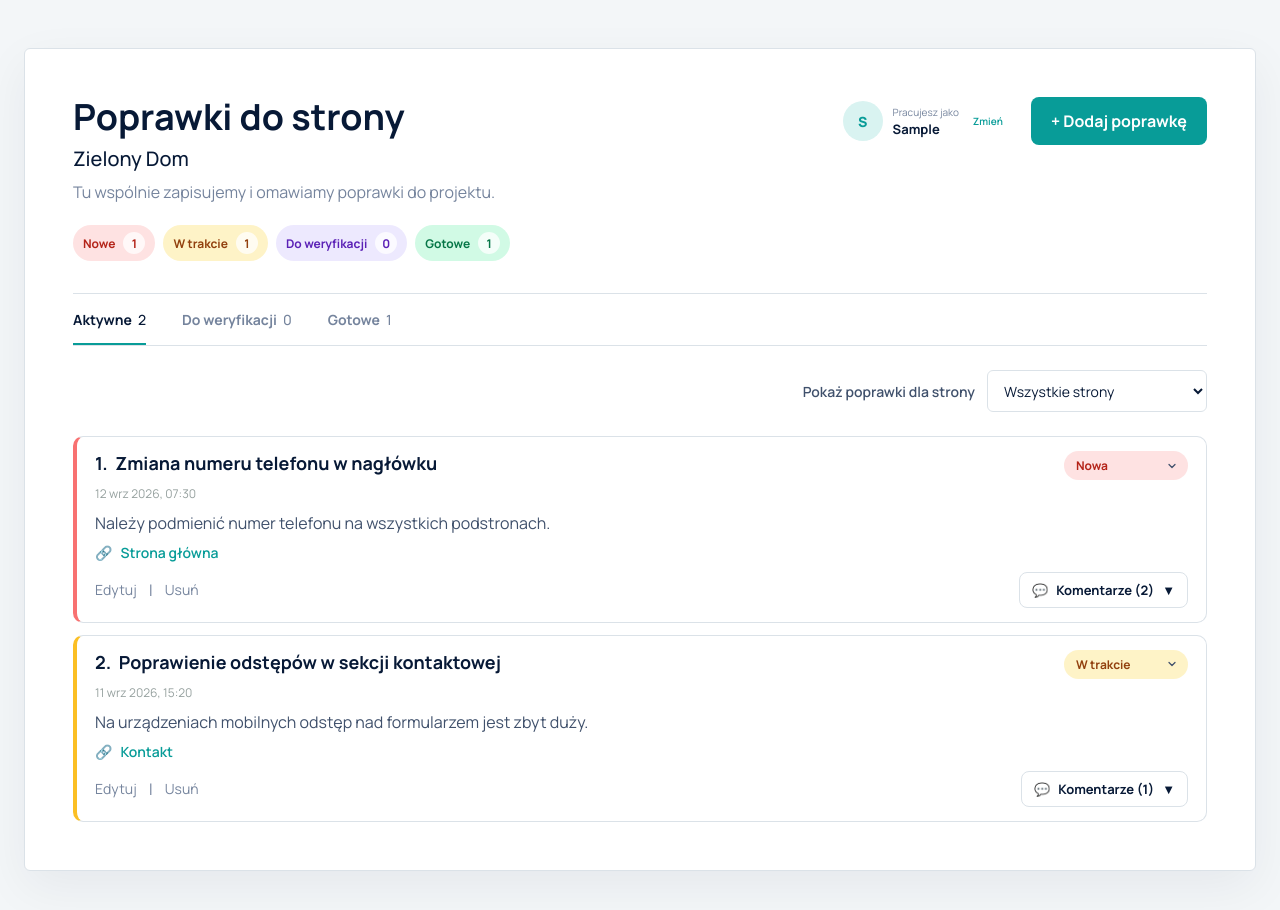
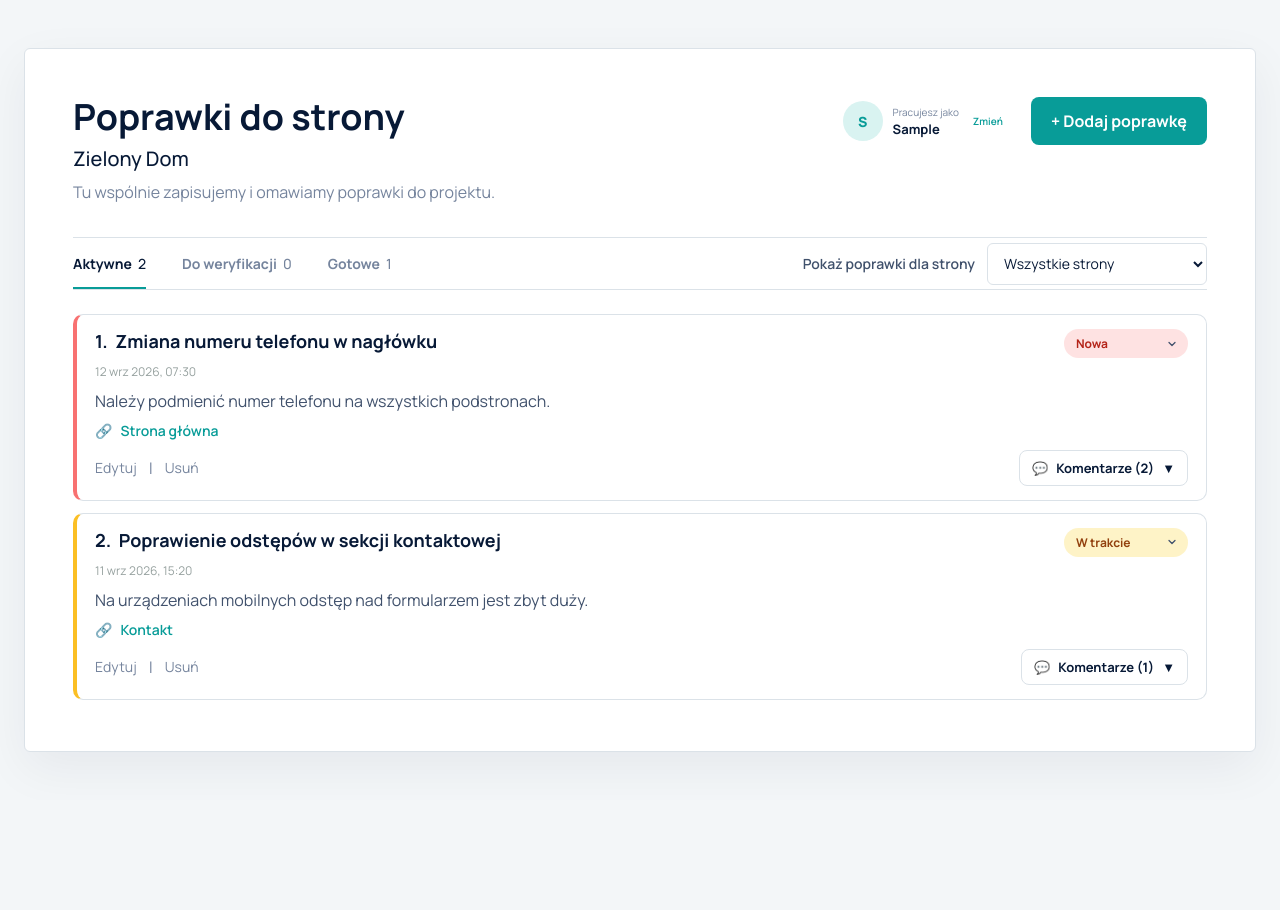
Before and after one commit to natalkakielbicka-coder/corrections-manager, a Vue app: page / in a window 1280 px wide. Both pictures are taken after typing "Sample" into the empty fields and a click on the button "Rozpocznij". Shown: the top 910 px of the page. After the commit the page ends 800 px from the top, so only its background shows below. Built offline with nearby package versions, Linux system fonts and the light colour scheme.

Commit message:
Clean up corrections dashboard layout

```diff
--- a/src/components/corrections/CorrectionsTabs.vue
+++ b/src/components/corrections/CorrectionsTabs.vue
@@ -54,7 +54,6 @@ const tabs = [
   width: 100%;
   gap: 36px;
   overflow-x: auto;
-  border-bottom: 1px solid var(--color-border);
   scrollbar-width: none;
 }
 
--- a/src/components/project/ProjectHeader.vue
+++ b/src/components/project/ProjectHeader.vue
@@ -1,9 +1,5 @@
 <script setup>
 defineProps({
-  statusCounts: {
-    type: Object,
-    required: true,
-  },
   currentUserName: {
     type: String,
     required: true,
@@ -23,28 +19,6 @@ defineEmits(['add-correction', 'change-user'])
       <p class="project-board__description">
         Tu wspólnie zapisujemy i omawiamy poprawki do projektu.
       </p>
-
-      <dl class="status-summary">
-        <div class="status-summary__item status-summary__item--new">
-          <dt>Nowe</dt>
-          <dd>{{ statusCounts.new }}</dd>
-        </div>
-
-        <div class="status-summary__item status-summary__item--progress">
-          <dt>W trakcie</dt>
-          <dd>{{ statusCounts.inProgress }}</dd>
-        </div>
-
-        <div class="status-summary__item status-summary__item--review">
-          <dt>Do weryfikacji</dt>
-          <dd>{{ statusCounts.review }}</dd>
-        </div>
-
-        <div class="status-summary__item status-summary__item--ready">
-          <dt>Gotowe</dt>
-          <dd>{{ statusCounts.ready }}</dd>
-        </div>
-      </dl>
     </div>
 
     <div class="project-board__actions">
@@ -117,58 +91,6 @@ h1 {
 
 .button:hover {
   background-color: var(--color-brand-hover);
-}
-
-.status-summary {
-  display: flex;
-  flex-wrap: wrap;
-  gap: 8px;
-  margin: 20px 0 0;
-}
-
-.status-summary__item {
-  display: flex;
-  align-items: center;
-  gap: 8px;
-  padding: 7px 10px;
-  border-radius: 999px;
-  font-size: 12px;
-  font-weight: 700;
-}
-
-.status-summary__item dt,
-.status-summary__item dd {
-  margin: 0;
-}
-
-.status-summary__item dd {
-  display: flex;
-  min-width: 22px;
-  height: 22px;
-  align-items: center;
-  justify-content: center;
-  border-radius: 50%;
-  background-color: rgba(255, 255, 255, 0.75);
-}
-
-.status-summary__item--new {
-  background-color: #fee2e2;
-  color: #b42318;
-}
-
-.status-summary__item--progress {
-  background-color: #fef3c7;
-  color: #92400e;
-}
-
-.status-summary__item--review {
-  background-color: #ede9fe;
-  color: #5b21b6;
-}
-
-.status-summary__item--ready {
-  background-color: #d1fae5;
-  color: #067647;
 }
 
 .project-board__actions {
@@ -262,15 +184,6 @@ h1 {
 }
 
 @media (max-width: 479px) {
-  .status-summary {
-    display: grid;
-    grid-template-columns: 1fr;
-  }
-
-  .status-summary__item {
-    justify-content: space-between;
-  }
-
   .project-board__avatar {
     width: 36px;
     height: 36px;
--- a/src/composables/useCorrections.js
+++ b/src/composables/useCorrections.js
@@ -93,18 +93,6 @@ export const useCorrections = () => {
     })
   }
 
-  const activeCorrections = computed(() => {
-    return sortedCorrections.value.filter((correction) => {
-      return correction.status !== 'ready'
-    })
-  })
-
-  const completedCorrections = computed(() => {
-    return sortedCorrections.value.filter((correction) => {
-      return correction.status === 'ready'
-    })
-  })
-
   const statusCounts = computed(() => {
     return corrections.value.reduce(
       (counts, correction) => {
@@ -130,8 +118,6 @@ export const useCorrections = () => {
     updateCorrectionStatus,
     deleteCorrection,
     updateCorrection,
-    activeCorrections,
-    completedCorrections,
     statusCounts,
   }
 }
--- a/src/views/HomeView.vue
+++ b/src/views/HomeView.vue
@@ -172,12 +172,12 @@ const confirmDeleteComment = () => {
   <main v-else class="page">
     <section class="project-board">
       <ProjectHeader
-        :status-counts="statusCounts"
         :current-user-name="currentUserName"
         @add-correction="openCorrectionForm"
         @change-user="clearCurrentUser"
       />
 
+      <div class="corrections-toolbar">
         <CorrectionsTabs
           :active-tab="selectedStatusTab"
           :counts="tabCounts"
@@ -194,6 +194,7 @@ const confirmDeleteComment = () => {
               {{ page.title }}
             </option>
           </select>
+        </div>
       </div>
 
       <div v-if="sortedCorrections.length && !visibleCorrections.length" class="filter-empty-state">
@@ -262,110 +263,12 @@ const confirmDeleteComment = () => {
   box-shadow: 0 16px 50px rgba(7, 25, 54, 0.06);
 }
 
-.corrections-section {
-  margin-top: 32px;
-}
-
-.corrections-section__title {
-  margin: 0 0 8px;
-  color: var(--color-heading);
-  font-size: 20px;
-}
-
-.corrections-section--completed {
-  margin-top: 40px;
-  padding: 24px 28px;
-  border: 1px solid #b7e4cd;
-  border-radius: 10px;
-  background-color: #f0faf5;
-}
-
-.no-active-corrections {
-  margin: 48px 0;
-  color: var(--color-muted);
-  text-align: center;
-}
-
-.completed-section__header {
-  display: flex;
-  align-items: center;
-  justify-content: space-between;
-  gap: 20px;
-  margin-bottom: 12px;
-  padding-bottom: 16px;
-  border-bottom: 1px solid #b7e4cd;
-}
-
-.completed-section__header .corrections-section__title {
-  display: flex;
-  align-items: center;
-  gap: 8px;
-  margin-bottom: 0;
-  color: #067647;
-}
-
-.completed-section__count {
-  display: flex;
-  min-width: 30px;
-  height: 30px;
-  align-items: center;
-  justify-content: center;
-  padding-inline: 8px;
-  border-radius: 999px;
-  background-color: #d1fae5;
-  color: #067647;
-  font-size: 13px;
-  font-weight: 800;
-}
-
-.active-section__header {
-  display: flex;
-  align-items: center;
-  justify-content: space-between;
-  gap: 20px;
-  margin-bottom: 12px;
-  padding: 14px 18px;
-  border-left: 4px solid var(--color-brand);
-  border-radius: 8px;
-  background-color: var(--color-brand-light);
-}
-
-.active-section__header .corrections-section__title {
-  display: flex;
-  align-items: center;
-  gap: 10px;
-  margin: 0;
-  color: var(--color-heading);
-}
-
-.active-section__dot {
-  width: 9px;
-  height: 9px;
-  border-radius: 50%;
-  background-color: var(--color-brand);
-}
-
-.active-section__count {
-  display: flex;
-  min-width: 30px;
-  height: 30px;
-  align-items: center;
-  justify-content: center;
-  padding-inline: 8px;
-  border-radius: 999px;
-  background-color: var(--color-surface);
-  color: var(--color-brand);
-  font-size: 13px;
-  font-weight: 800;
-}
-
 .corrections-filters {
   display: flex;
+  flex-shrink: 0;
   align-items: center;
-  justify-content: flex-end;
   gap: 12px;
-  margin-top: 24px;
-  margin-bottom: 24px;
+  margin-bottom: 0;
 }
 
 .corrections-filters label {
@@ -423,6 +326,19 @@ const confirmDeleteComment = () => {
   background-color: var(--color-brand-light);
 }
 
+.corrections-toolbar {
+  display: flex;
+  align-items: center;
+  gap: 24px;
+  margin-bottom: 24px;
+  border-bottom: 1px solid var(--color-border);
+}
+
+.corrections-toolbar > :first-child {
+  min-width: 0;
+  flex: 1;
+}
+
 @media (max-width: 991px) {
   .page {
     padding: 24px;
@@ -431,6 +347,17 @@ const confirmDeleteComment = () => {
   .project-board {
     min-height: calc(100vh - 48px);
     padding: 32px;
+  }
+
+  .corrections-toolbar {
+    flex-direction: column;
+    align-items: stretch;
+    gap: 16px;
+  }
+
+  .corrections-filters {
+    justify-content: space-between;
+    padding-bottom: 8px;
   }
 }
 
@@ -444,27 +371,16 @@ const confirmDeleteComment = () => {
     padding: 24px 20px;
   }
 
-  .corrections-section--completed {
-    margin-top: 28px;
-    padding: 18px;
-  }
-
   h1 {
     font-size: clamp(24px, 8vw, 32px);
-  }
-
-  .corrections-section__title {
-    font-size: 18px;
-  }
-
-  .active-section__header {
-    padding: 12px 14px;
   }
 
   .corrections-filters {
     align-items: stretch;
     flex-direction: column;
     gap: 8px;
+    width: 100%;
+    margin-bottom: 0;
   }
 
   .corrections-filters select {
```
Lines whose indentation alone changed are shown as unchanged.
